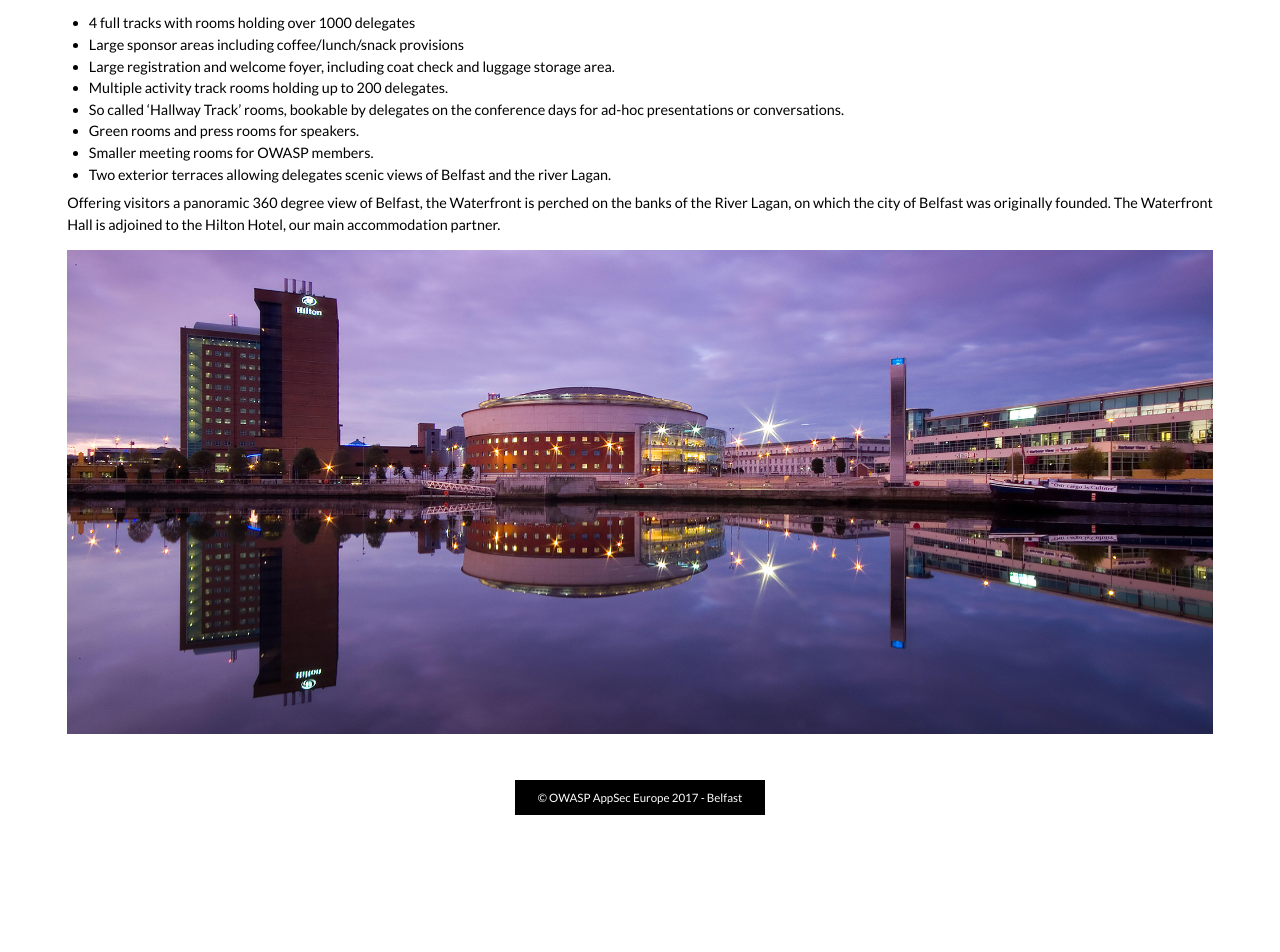
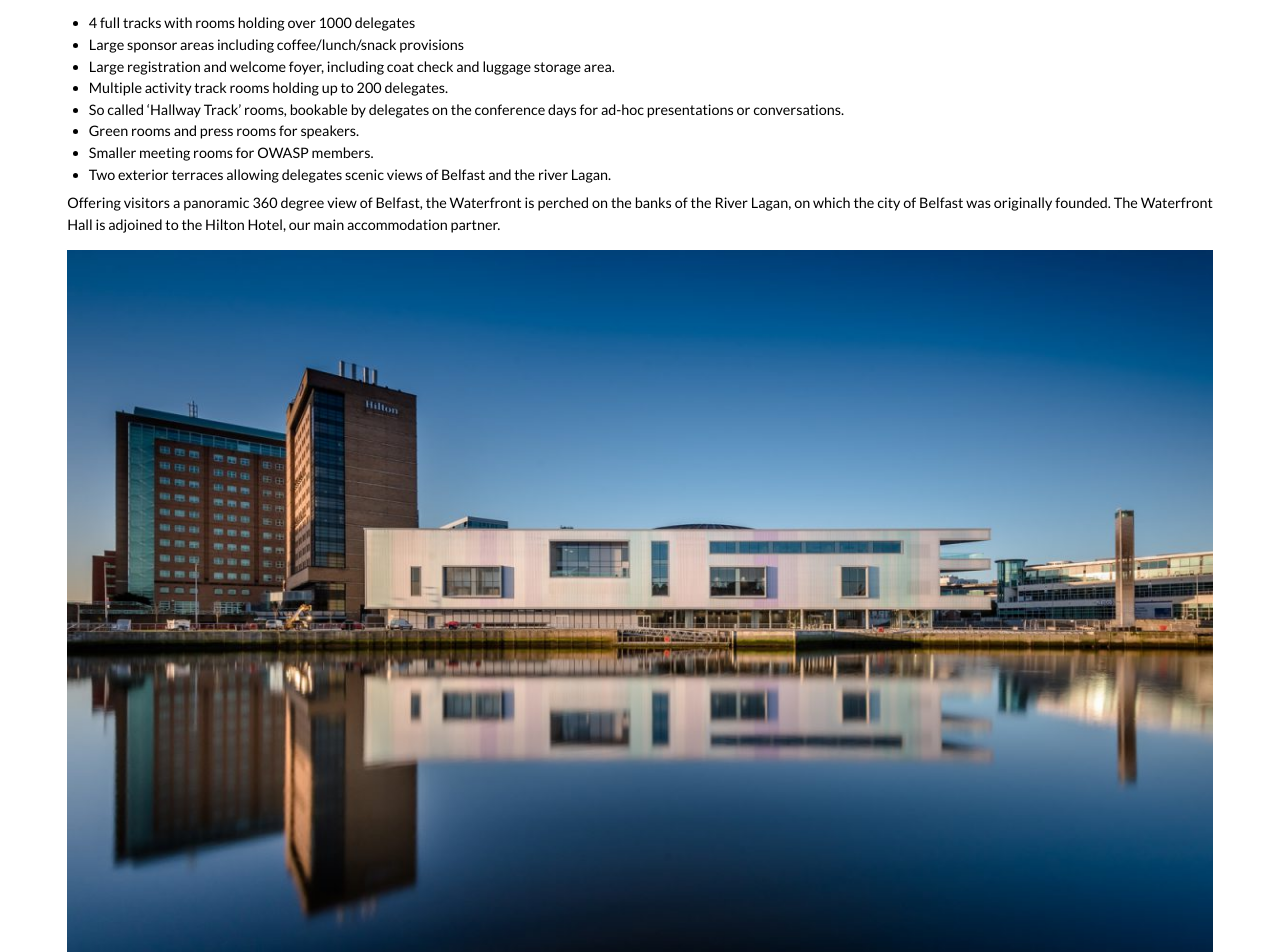
Before and after one commit to OWASP/AppSecEurope2017, a Jekyll site: the page built from belfast/venue.md, in a window 1280 px wide. Shown: the part 1054-2006 px from the top of the page. Built offline with Jekyll 4.4.1, drawn with Linux system fonts in a browser that asks for light colours; before the commit the page ends 1880 px from its top, so only the background shows below that.

Commit message:
Waterfront pic on venue page

```diff
--- a/belfast/venue.md
+++ b/belfast/venue.md
@@ -21,4 +21,4 @@
 
 Offering visitors a panoramic 360 degree view of Belfast, the Waterfront is perched on the banks of the River Lagan, on which the city of Belfast was originally founded. The Waterfront Hall is adjoined to the Hilton Hotel, our main accommodation partner.
 
-<img src="../assets/images/waterfront-hilton3.jpg" style="width: 100%; display: block">
+<img src="../assets/images/waterfront-hilton4.jpg" style="width: 100%; display: block">
```
Also changed, not shown: assets/images/waterfront-hilton4.jpg (added).
